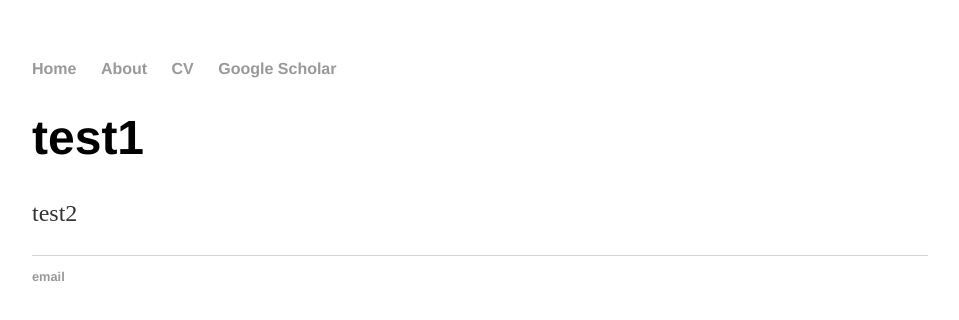
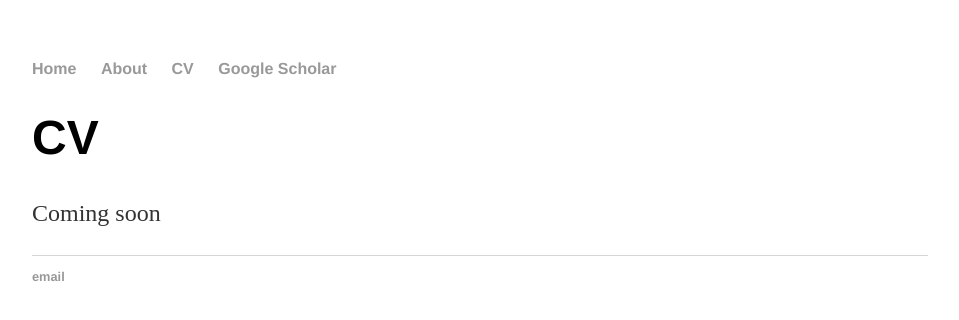
Before and after one commit to sirenalao/sirenalao, a Jekyll site: the page built from cv/index.html, in a window 1280 px wide. Shown: the top 320 px of the page, without its empty margins (160-1119 px from the left). Built offline with Jekyll 4.4.1, drawn with Linux system fonts in a browser that asks for light colours.

Commit message:
Update index.html

```diff
--- a/cv/index.html
+++ b/cv/index.html
@@ -3,6 +3,6 @@ layout: default
 title: Sirena L.
 ---
 <div class="blurb">
-	<h1>test1</h1>
-  <p>test2</p>
+	<h1>CV</h1>
+  <p>Coming soon</p>
 </div><!-- /.blurb -->
```
